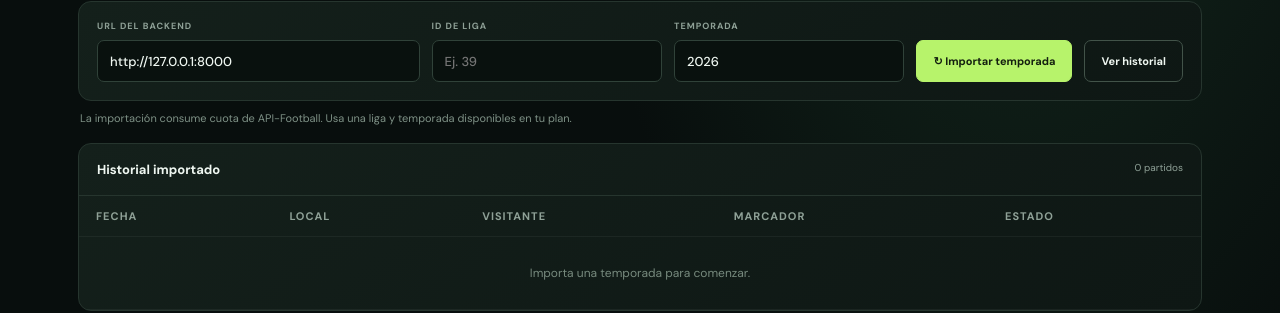
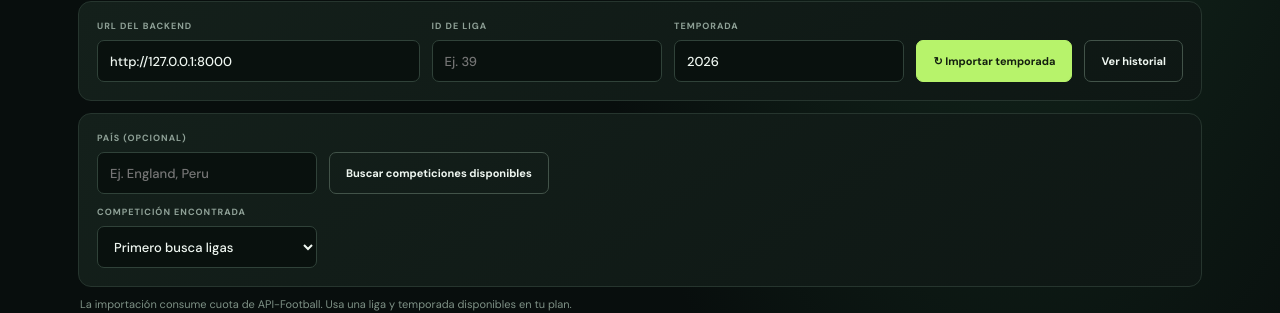
Before and after one commit to YOSHIHARU0504/Yoshi-Predictor, a plain HTML site: page web/index.html in a window 1280 px wide. Shown: the part 641-954 px from the top of the page. Drawn offline with nearby package versions, Linux system fonts and the light colour scheme; no server answers; a web font is replaced by a local one.

Commit message:
feat: add league discovery controls to dashboard

```diff
--- a/web/index.html
+++ b/web/index.html
@@ -31,6 +31,11 @@
           <div class="field"><label for="season">TEMPORADA</label><input id="season" type="number" min="1900" max="2100" value="2026"></div>
           <button class="btn btn-primary" id="sync-btn">↻ Importar temporada</button>
           <button class="btn btn-ghost" id="history-btn">Ver historial</button>
+        </div>
+        <div class="panel controls compact" style="margin-top:12px">
+          <div class="field"><label for="league-country">PAÍS (OPCIONAL)</label><input id="league-country" placeholder="Ej. England, Peru"></div>
+          <button class="btn btn-ghost" id="load-leagues-btn">Buscar competiciones disponibles</button>
+          <div class="field"><label for="league-catalog">COMPETICIÓN ENCONTRADA</label><select id="league-catalog"><option value="">Primero busca ligas</option></select></div>
         </div>
         <p class="hint" id="sync-message">La importación consume cuota de API-Football. Usa una liga y temporada disponibles en tu plan.</p>
         <div class="panel table-panel"><div class="panel-head"><h3>Historial importado</h3><span id="history-count">0 partidos</span></div><div class="table-scroll"><table><thead><tr><th>FECHA</th><th>LOCAL</th><th>VISITANTE</th><th>MARCADOR</th><th>ESTADO</th></tr></thead><tbody id="history-body"><tr><td colspan="5" class="empty">Importa una temporada para comenzar.</td></tr></tbody></table></div></div>
```
